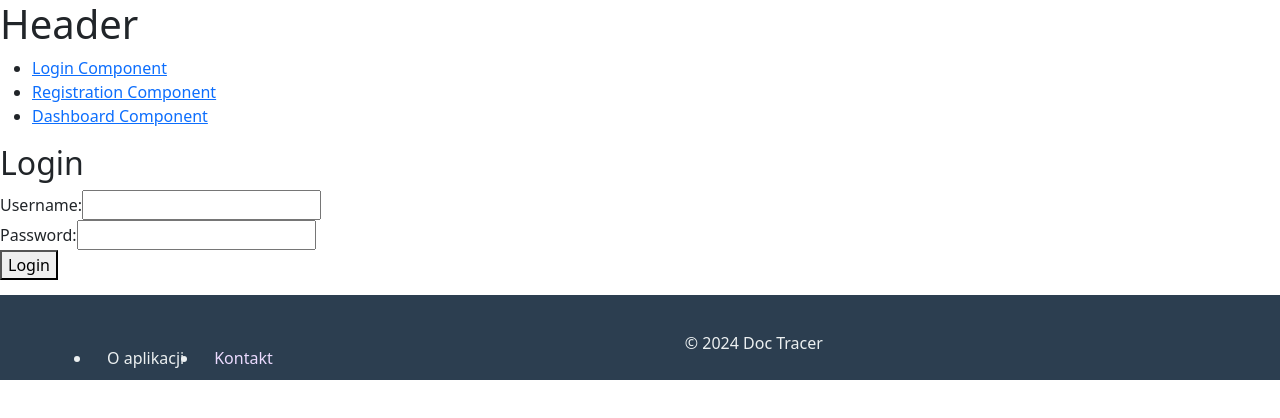
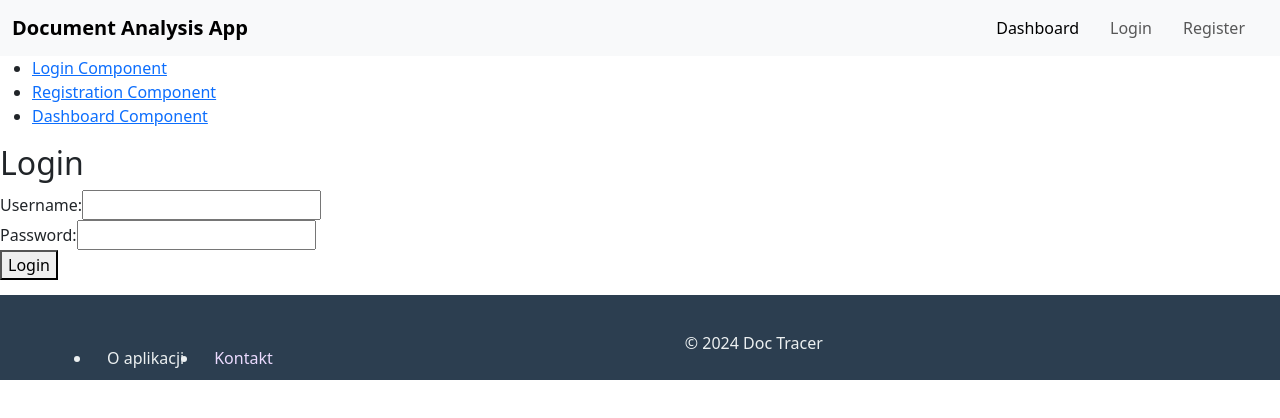
Before and after one commit to Mario-659/doc-tracer-frontend, an Angular app: page /login in a window 1280 px wide. Shown: the top 418 px of the page. Built offline with nearby package versions, Linux system fonts and the light colour scheme.

Commit message:
add basic styling

```diff
--- a/src/app/app.component.html
+++ b/src/app/app.component.html
@@ -1,4 +1,4 @@
-<h1>Header</h1>
+<app-header></app-header>
 
 <nav>
     <ul>
--- a/src/app/app.component.ts
+++ b/src/app/app.component.ts
@@ -3,11 +3,12 @@ import { RouterLink, RouterLinkActive, RouterOutlet } from '@angular/router'
 import { CommonModule } from '@angular/common'
 import { FooterComponent } from './components/footer/footer.component'
 import { NotificationComponent } from "./components/notification/notification.component";
+import { HeaderComponent } from './components/header/header.component'
 
 @Component({
     selector: 'app-root',
     standalone: true,
-    imports: [CommonModule, RouterOutlet, RouterLink, RouterLinkActive, FooterComponent, NotificationComponent],
+    imports: [CommonModule, RouterOutlet, RouterLink, RouterLinkActive, FooterComponent, NotificationComponent, HeaderComponent],
     templateUrl: './app.component.html',
     styleUrl: './app.component.scss',
 })
--- a/src/app/components/header/header.component.html
+++ b/src/app/components/header/header.component.html
@@ -1,16 +1,25 @@
-<header class="header">
-    <nav class="navbar">
-        <ul class="nav-links">
-
-            <div *ngIf="loggedInUser | async, else loggedOut">
-                <li>Logged in as {{loggedInUser}}</li>
-                <li><a routerLink="/logout">Logout</a></li>
-            </div>
-
-            <ng-template #loggedOut>
-                <li><a routerLink="/login">Login</a></li>
-                <li><a routerLink="/register">Register</a></li>
-            </ng-template>
-        </ul>
-    </nav>
-</header>
+<nav class="navbar navbar-expand-lg navbar-light bg-light">
+    <div class="container-fluid">
+        <a class="navbar-brand" href="#">Document Analysis App</a>
+        <button class="navbar-toggler" type="button" data-bs-toggle="collapse" data-bs-target="#navbarNav" aria-controls="navbarNav" aria-expanded="false" aria-label="Toggle navigation">
+            <span class="navbar-toggler-icon"></span>
+        </button>
+        <div class="collapse navbar-collapse" id="navbarNav">
+            <ul class="navbar-nav ms-auto">
+                <li class="nav-item">
+                    <a class="nav-link active" aria-current="page" routerLink="/dashboard">Dashboard</a>
+                </li>
+                <li class="nav-item">
+                    <a class="nav-link" routerLink="/login">Login</a>
+                </li>
+                <li class="nav-item">
+                    <a class="nav-link" routerLink="/register">Register</a>
+                </li>
+<!--               TODO add language change option -->
+<!--                <li class="nav-item">-->
+<!--                    <a class="nav-link" routerLink="/register">English / Polish</a>-->
+<!--                </li>-->
+            </ul>
+        </div>
+    </div>
+</nav>
--- a/src/app/components/header/header.component.scss
+++ b/src/app/components/header/header.component.scss
@@ -1,34 +1,7 @@
-.header {
-    background-color: #f8f9fa;
-    padding: 5px;
+.navbar-brand {
+    font-weight: bold;
 }
 
-.navbar {
-    display: flex;
-    justify-content: space-between;
-    align-items: center;
+.nav-link {
+    margin-right: 15px;
 }
-
-.ul {
-    margin-top: 5px;
-    margin-bottom: 5px;
-}
-
-.nav-links {
-    list-style-type: none;
-    display: flex;
-    gap: 15px;
-}
-
-.nav-links li {
-    cursor: pointer;
-}
-
-.nav-links a {
-    text-decoration: none;
-    color: #007bff;
-}
-
-.nav-links li:hover {
-    text-decoration: underline;
-}
--- a/src/app/components/header/header.component.ts
+++ b/src/app/components/header/header.component.ts
@@ -21,6 +21,6 @@ export class HeaderComponent implements OnInit {
     constructor(private authService: AuthService) { }
 
     ngOnInit() {
-        this.loggedInUser = this.authService.user
+        // this.loggedInUser = this.authService.user
     }
 }
```
